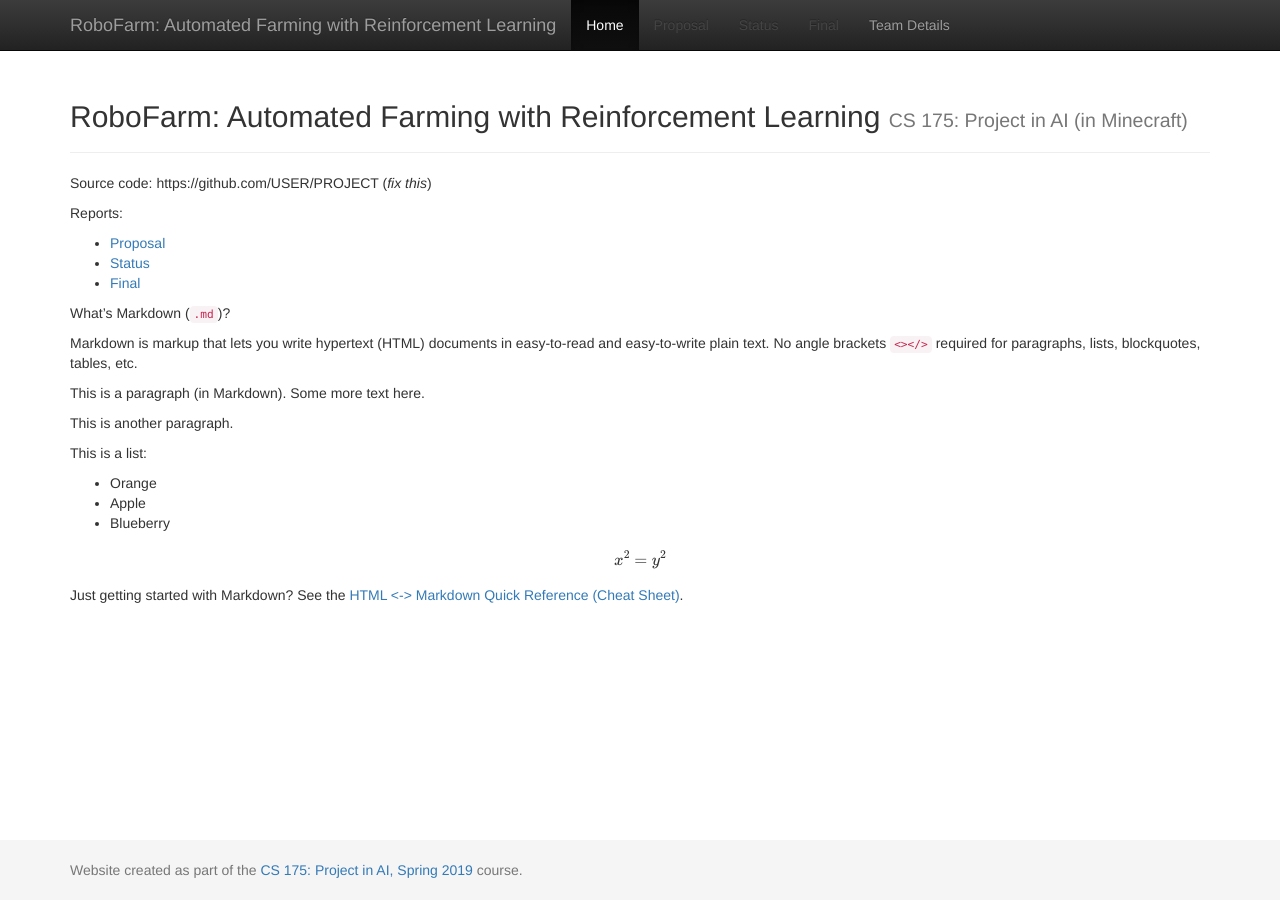
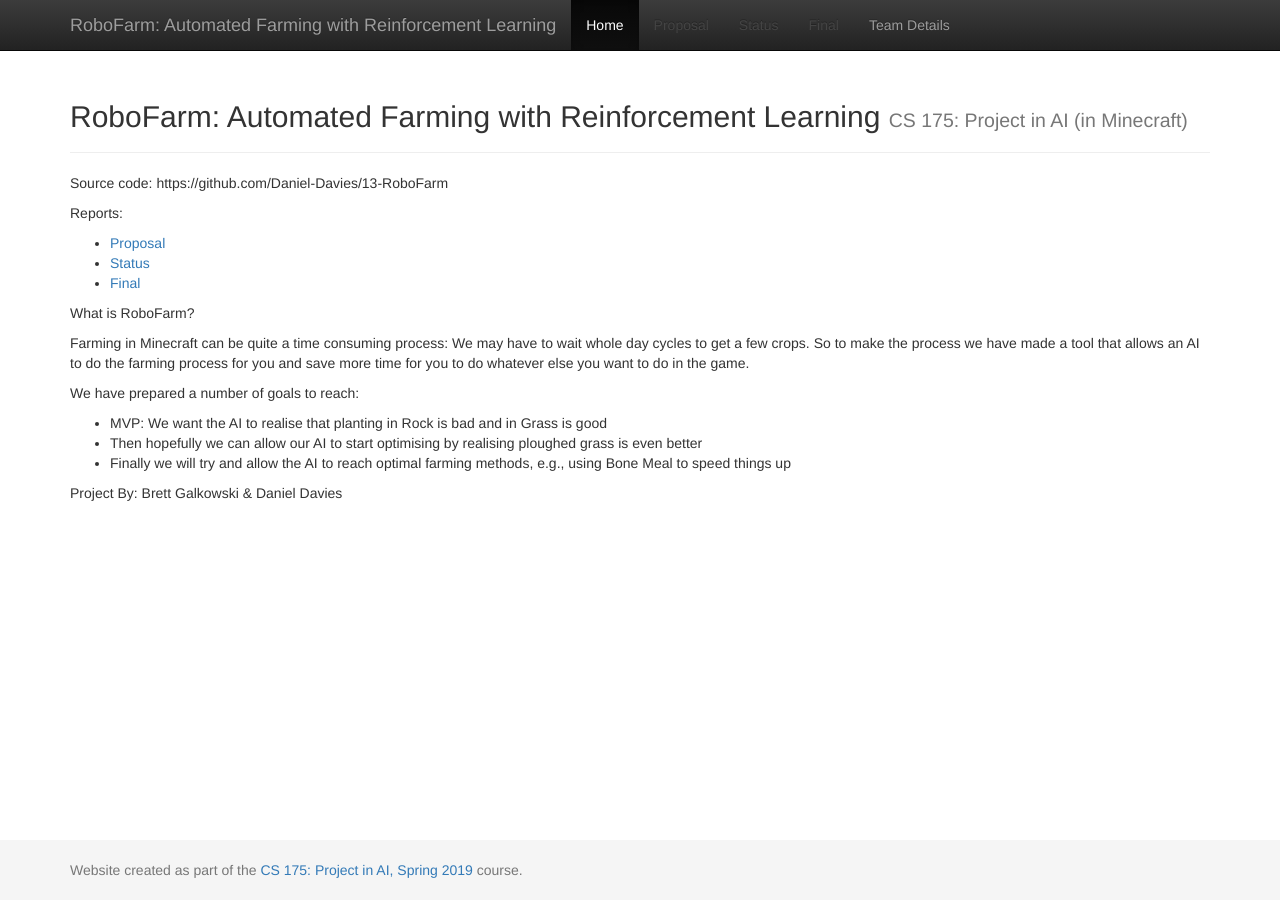
Before and after one commit to Daniel-Davies/13-RoboFarm, a Jekyll site: the page built from docs/index.md, in a window 1280 px wide. Built offline with Jekyll 4.4.1, drawn with Linux system fonts in a browser that asks for light colours; formulas are drawn with MathJax 3.

Commit message:
real data

```diff
--- a/docs/index.md
+++ b/docs/index.md
@@ -3,7 +3,7 @@ layout: default
 title:  Home
 ---
 
-Source code: https://github.com/USER/PROJECT (_fix this_)
+Source code: https://github.com/Daniel-Davies/13-RoboFarm
 
 Reports:
 
@@ -11,30 +11,20 @@ Reports:
 - [Status](status.html)
 - [Final](final.html)
 
-What's Markdown (`.md`)?
+What is RoboFarm?
 
-Markdown is markup that lets you write hypertext (HTML) documents
-in easy-to-read and easy-to-write plain text.
-No angle brackets `<></>` required for
-paragraphs, lists, blockquotes, tables, etc.
+Farming in Minecraft can be quite a time consuming process:
+We may have to wait whole day cycles to get a few crops. So to
+make the process we have made a tool that allows an AI to do the
+farming process for you and save more time for you to do whatever
+else you want to do in the game.
 
+We have prepared a number of goals to reach:
 
-This is a paragraph (in Markdown). Some more
-text here.
+- MVP: We want the AI to realise that planting in Rock is bad and in Grass is good
+- Then hopefully we can allow our AI to start optimising by realising ploughed grass is even better
+- Finally we will try and allow the AI to reach optimal farming methods, e.g., using Bone Meal to speed things up
 
-This is another paragraph.
-
-This is a list:
-
-- Orange
-- Apple
-- Blueberry
-
-$$x^2 = y^2$$
-
-
-Just getting started with Markdown?
-See the [HTML <-> Markdown Quick Reference (Cheat Sheet)][quickref].
-
+Project By: Brett Galkowski & Daniel Davies
 
 [quickref]: https://github.com/mundimark/quickrefs/blob/master/HTML.md
```
